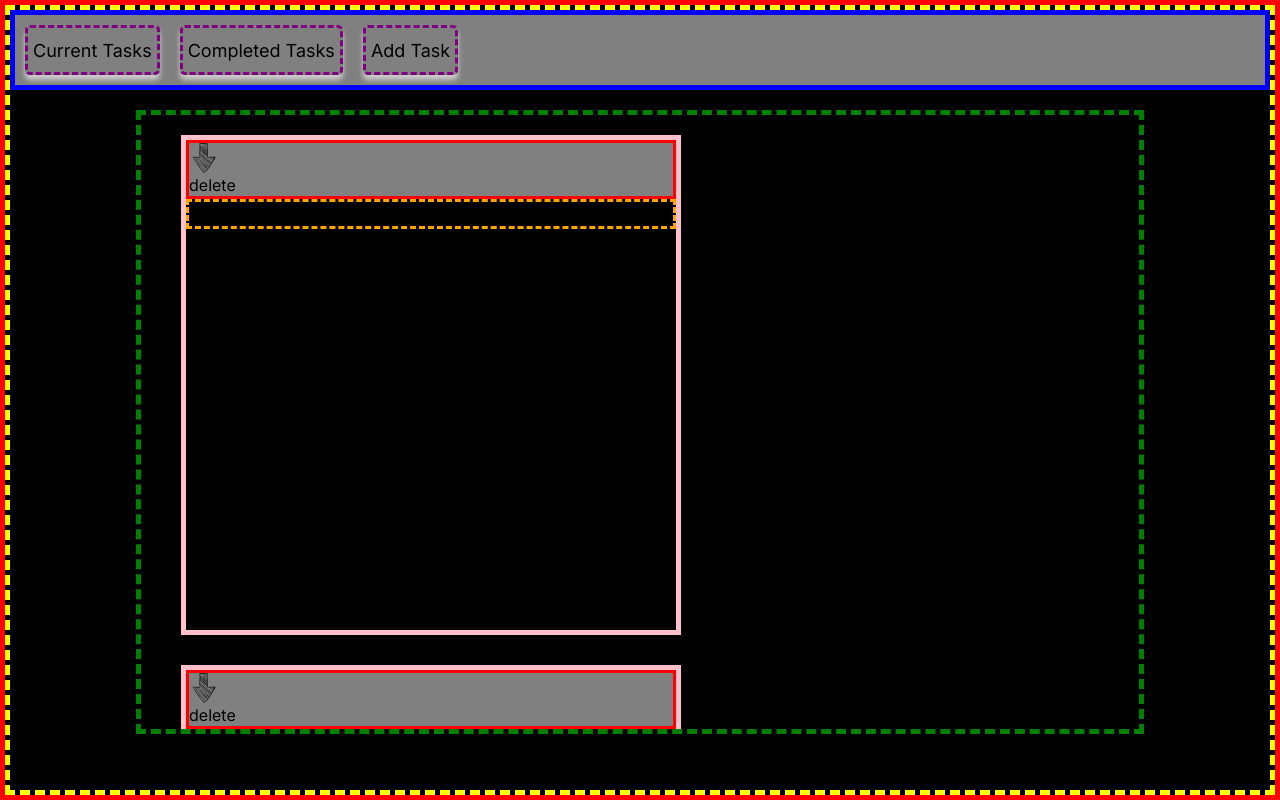
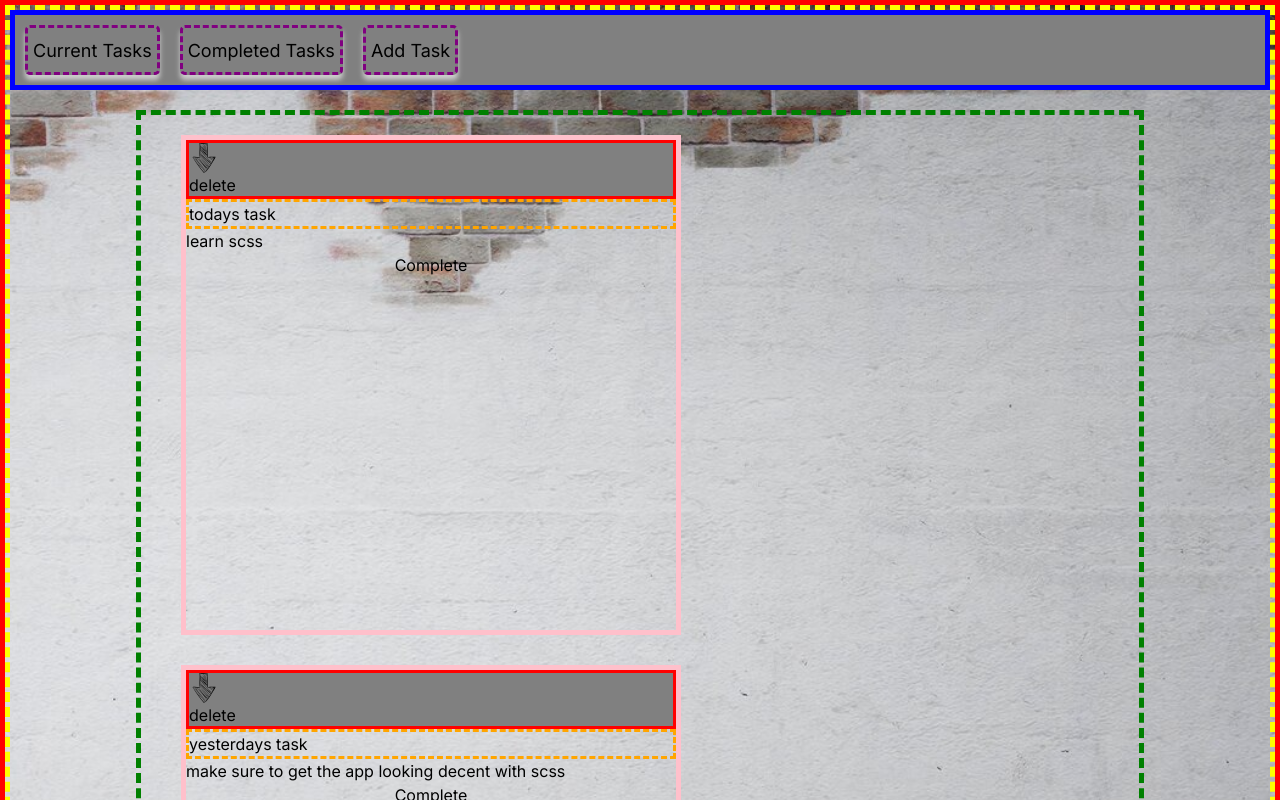
Before and after one commit to BenjaminBrandon/Todo-app, a Next.js app: page /NewTodo in a window 1280 px wide. Shown: the top 800 px of the page. Built offline with nearby package versions, Linux system fonts and the light colour scheme.

Commit message:
added radial menu svg files

```diff
--- /dev/null
+++ b/src/app/NewTodo/verticalMenuDotSvg.jsx
@@ -0,0 +1,19 @@
+import * as React from 'react';
+import { SVGProps } from 'react';
+const SvgComponent = (props: SVGProps<SVGSVGElement>) => (
+  <svg
+    xmlns="http://www.w3.org/2000/svg"
+    width="16"
+    height="16"
+    fill="currentColor"
+    class="bi bi-three-dots-vertical"
+    viewBox="0 0 16 16"
+  >
+    <g>
+      <g>
+        <path d="M9.5 13a1.5 1.5 0 1 1-3 0 1.5 1.5 0 0 1 3 0m0-5a1.5 1.5 0 1 1-3 0 1.5 1.5 0 0 1 3 0m0-5a1.5 1.5 0 1 1-3 0 1.5 1.5 0 0 1 3 0" />
+      </g>
+    </g>
+  </svg>
+);
+export default SvgComponent;
--- a/src/app/stylesheets/index.scss
+++ b/src/app/stylesheets/index.scss
@@ -1,19 +1,20 @@
-body {
-  background: black;
-  border: 5px solid red;
-  display: flex;
-  justify-content: center;
-  align-items: center;
-  width: 100%;
-  height: 100%;
+* {
   margin: 0;
   padding: 0;
-  position: fixed;
+}
+
+body {
+  min-height: 100vh;
+  background-image: url('../assets/images/officewall.jpeg');
+  background-size: cover;
+  background-repeat: no-repeat;
+  background-position: center;
+  border: 5px solid red;
+  overflow: scroll;
 
   .mainBody {
     border: 5px dashed yellow;
-    width: 100%;
-    height: 100%;
+    min-height: 100vh;
     margin: 0;
     padding: 0;
     display: flex;
```
Also changed, not shown: src/app/NewTodo/icons/down-arrow-sketch.svg, src/app/NewTodo/icons/verticalMenuDots.svg (added).
